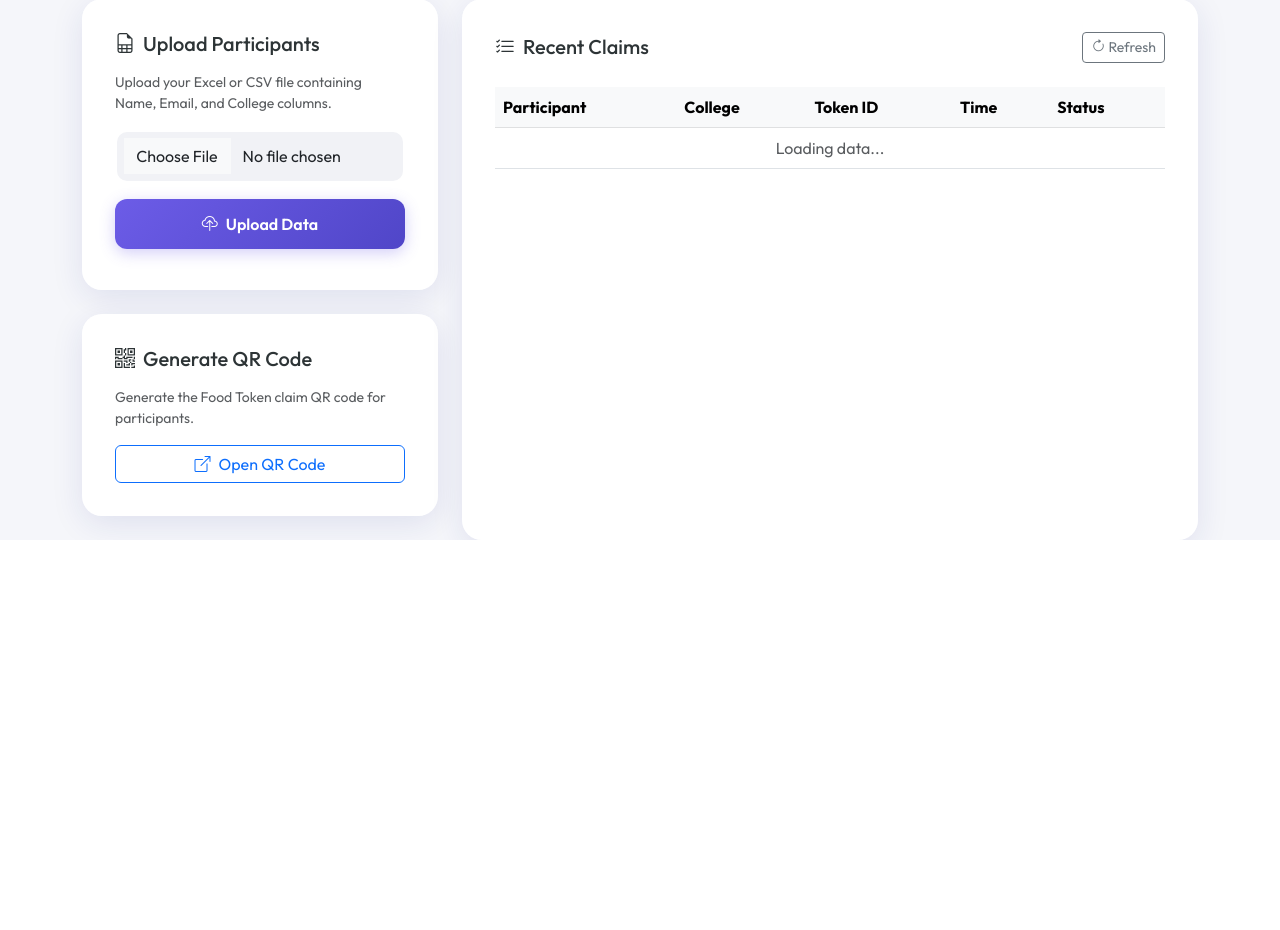
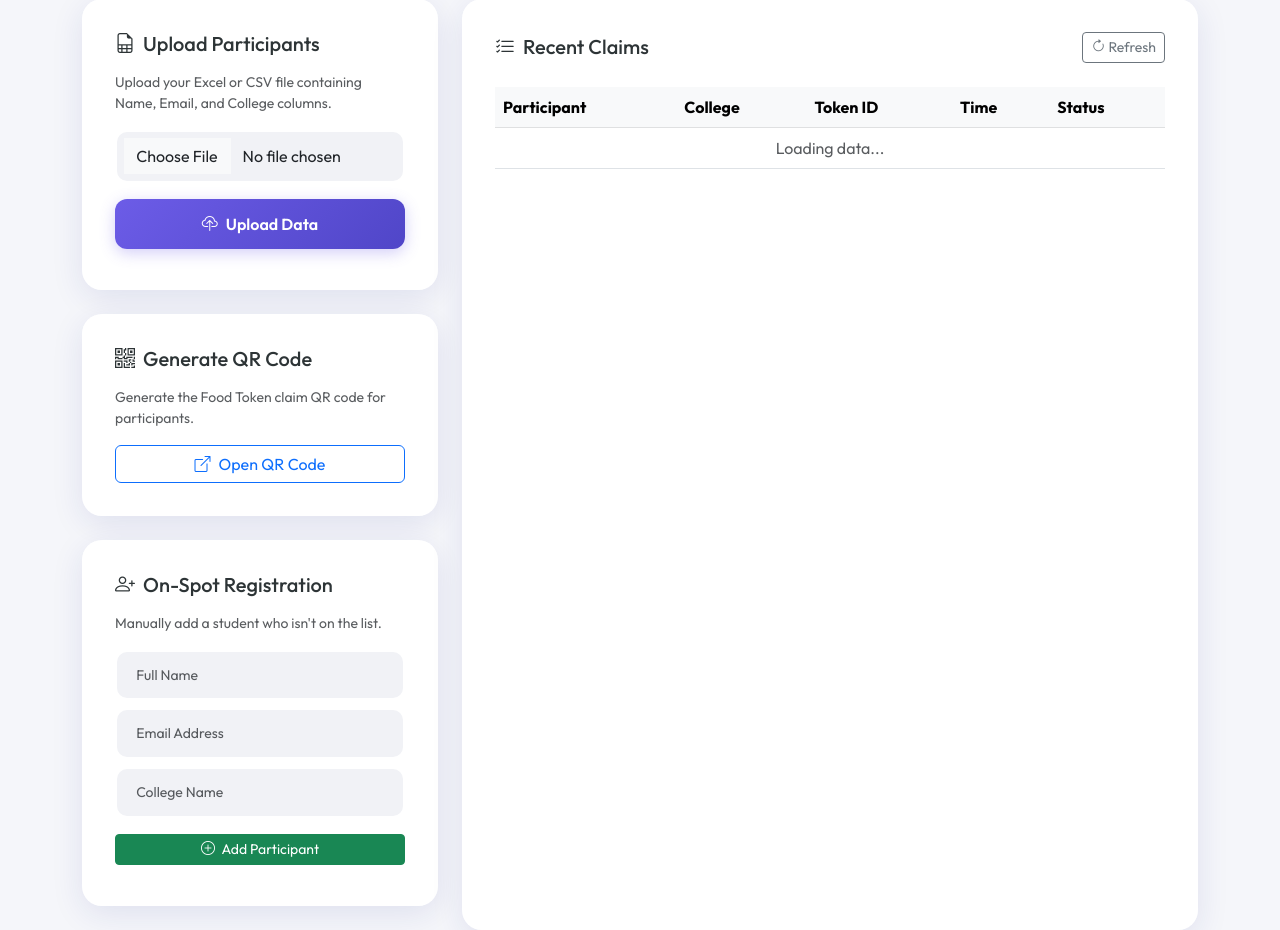
Before and after one commit to Abimathi24/pravarthana-food-token, a Flask app: template templates/admin_dashboard.html in a window 1280 px wide. Shown: the part 265-1195 px from the top of the page. Before the commit the page ends 805 px from the top, so only its background shows below. Run offline with Flask 3, Linux system fonts and the light colour scheme; the template is opened without the code that fills it, so the values that code supplies are empty; some libraries are stand-ins or nearby versions.

Commit message:
Add on-spot manual participant registration and strict column mapping

```diff
--- a/routes/admin.py
+++ b/routes/admin.py
@@ -82,6 +82,17 @@ def upload_file():
             # Expected columns: Name, Email, College (case insensitive check)
             # Map columns to standard names
             col_map = {}
+            # First pass: Look for exact matches to avoid grabbing 'Team Name' instead of 'Name'
+            for col in df.columns:
+                lower_col = str(col).lower().strip()
+                if lower_col == 'name' and 'name' not in col_map.values():
+                    col_map[col] = 'name'
+                elif lower_col == 'email' and 'email' not in col_map.values():
+                    col_map[col] = 'email'
+                elif lower_col in ['college', 'institution'] and 'college' not in col_map.values():
+                    col_map[col] = 'college'
+
+            # Second pass: Look for partial matches for any missing required columns
             for col in df.columns:
                 lower_col = str(col).lower().strip()
                 if 'name' in lower_col and 'college' not in lower_col and 'name' not in col_map.values():
@@ -90,15 +101,6 @@ def upload_file():
                     col_map[col] = 'email'
                 elif ('college' in lower_col or 'institution' in lower_col) and 'college' not in col_map.values():
                     col_map[col] = 'college'
-
-            if not col_map:
-                # Let's try to match exactly the user's provided CSV structure
-                # The user's CSV has columns: StudentID,Event,SNo,TeamNo,College,Name,Phone,Email
-                for col in df.columns:
-                    lower_col = str(col).strip()
-                    if lower_col == 'Name': col_map[col] = 'name'
-                    if lower_col == 'Email': col_map[col] = 'email'
-                    if lower_col == 'College': col_map[col] = 'college'
 
             df = df.rename(columns=col_map)
 
@@ -146,3 +148,35 @@ def upload_file():
             return jsonify({"error": str(e)}), 500
 
     return jsonify({"error": "Unknown error"}), 500
+
+@admin_bp.route('/api/add_participant', methods=['POST'])
+def add_participant():
+    db = get_db()
+    if not db:
+        return jsonify({"error": "Database connection failed"}), 500
+
+    data = request.json
+    name = data.get('name', '').strip()
+    email = data.get('email', '').lower().strip()
+    college = data.get('college', '').strip()
+
+    if not name or not college:
+        return jsonify({"error": "Name and College are required."}), 400
+
+    doc_id = email if email else str(uuid.uuid4())
+    doc_ref = db.collection('participants').document(doc_id)
+
+    # Check if exists
+    if doc_ref.get().exists and email:
+        return jsonify({"error": "A participant with this email is already registered."}), 400
+
+    doc_ref.set({
+        'name': name,
+        'email': email,
+        'college': college,
+        'status': 'NOT_CLAIMED',
+        'token_id': None,
+        'claim_time': None
+    })
+
+    return jsonify({"success": f"Participant {name} added successfully."})
--- a/static/js/admin.js
+++ b/static/js/admin.js
@@ -46,6 +46,48 @@ document.addEventListener('DOMContentLoaded', () => {
             }
         });
     }
+
+    // Setup add participant
+    const addForm = document.getElementById('addParticipantForm');
+    if (addForm) {
+        addForm.addEventListener('submit', async (e) => {
+            e.preventDefault();
+            const name = document.getElementById('addName').value;
+            const email = document.getElementById('addEmail').value;
+            const college = document.getElementById('addCollege').value;
+            const statusDiv = document.getElementById('addStatus');
+            const btn = document.getElementById('addBtn');
+
+            btn.disabled = true;
+            btn.innerHTML = '<span class="spinner-border spinner-border-sm me-1" role="status" aria-hidden="true"></span> Adding...';
+            statusDiv.innerHTML = '';
+
+            try {
+                const response = await fetch('/admin/api/add_participant', {
+                    method: 'POST',
+                    headers: {
+                        'Content-Type': 'application/json'
+                    },
+                    body: JSON.stringify({ name, email, college })
+                });
+
+                const result = await response.json();
+
+                if (response.ok) {
+                    statusDiv.innerHTML = `<span class="text-success"><i class="bi bi-check-circle me-1"></i>${result.success}</span>`;
+                    loadStats(); // Refresh dashboard stats
+                    addForm.reset();
+                } else {
+                    statusDiv.innerHTML = `<span class="text-danger"><i class="bi bi-exclamation-triangle me-1"></i>${result.error}</span>`;
+                }
+            } catch (error) {
+                statusDiv.innerHTML = `<span class="text-danger"><i class="bi bi-exclamation-triangle me-1"></i>Failed to add participant.</span>`;
+            } finally {
+                btn.disabled = false;
+                btn.innerHTML = '<i class="bi bi-plus-circle me-1"></i> Add Participant';
+            }
+        });
+    }
 });
 
 async function loadStats() {
--- a/templates/admin_dashboard.html
+++ b/templates/admin_dashboard.html
@@ -63,12 +63,32 @@
                     <div id="uploadStatus" class="mt-2 small"></div>
                 </div>
 
-                <div class="glass-panel">
+                <div class="glass-panel mb-4">
                     <h5 class="mb-3"><i class="bi bi-qr-code me-2"></i>Generate QR Code</h5>
                     <p class="text-muted small">Generate the Food Token claim QR code for participants.</p>
                     <a href="{{ url_for('public.generate_qr') }}" target="_blank" class="btn btn-outline-primary w-100">
                         <i class="bi bi-box-arrow-up-right me-2"></i>Open QR Code
                     </a>
+                </div>
+
+                <div class="glass-panel">
+                    <h5 class="mb-3"><i class="bi bi-person-plus me-2"></i>On-Spot Registration</h5>
+                    <p class="text-muted small">Manually add a student who isn't on the list.</p>
+                    <form id="addParticipantForm">
+                        <div class="mb-2">
+                            <input type="text" class="form-control form-control-sm" id="addName" placeholder="Full Name" required>
+                        </div>
+                        <div class="mb-2">
+                            <input type="email" class="form-control form-control-sm" id="addEmail" placeholder="Email Address" required>
+                        </div>
+                        <div class="mb-3">
+                            <input type="text" class="form-control form-control-sm" id="addCollege" placeholder="College Name" required>
+                        </div>
+                        <button type="submit" class="btn btn-success btn-sm w-100" id="addBtn">
+                            <i class="bi bi-plus-circle me-1"></i> Add Participant
+                        </button>
+                    </form>
+                    <div id="addStatus" class="mt-2 small"></div>
                 </div>
             </div>
 
```
